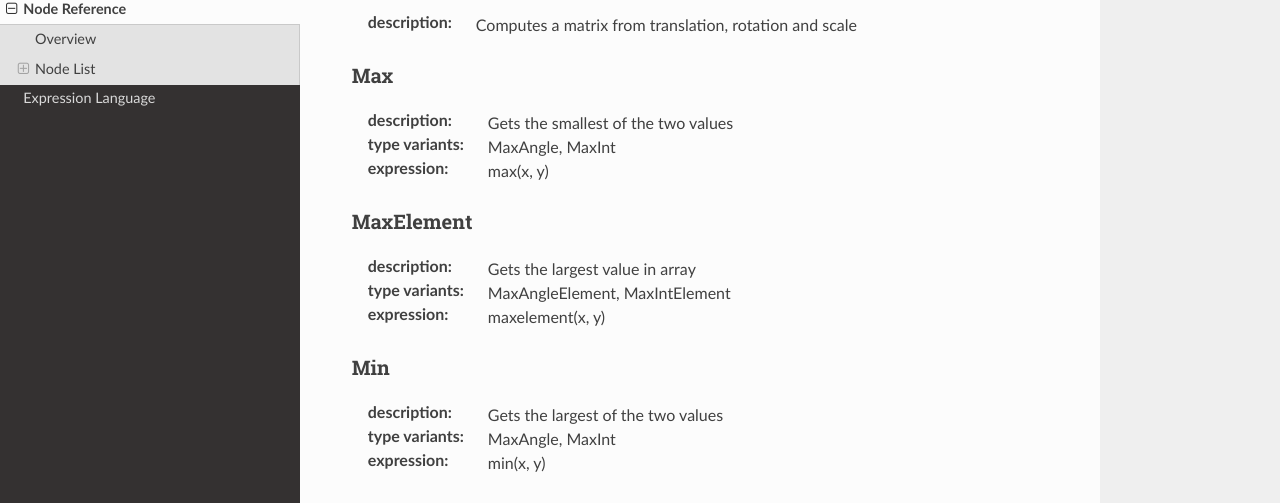
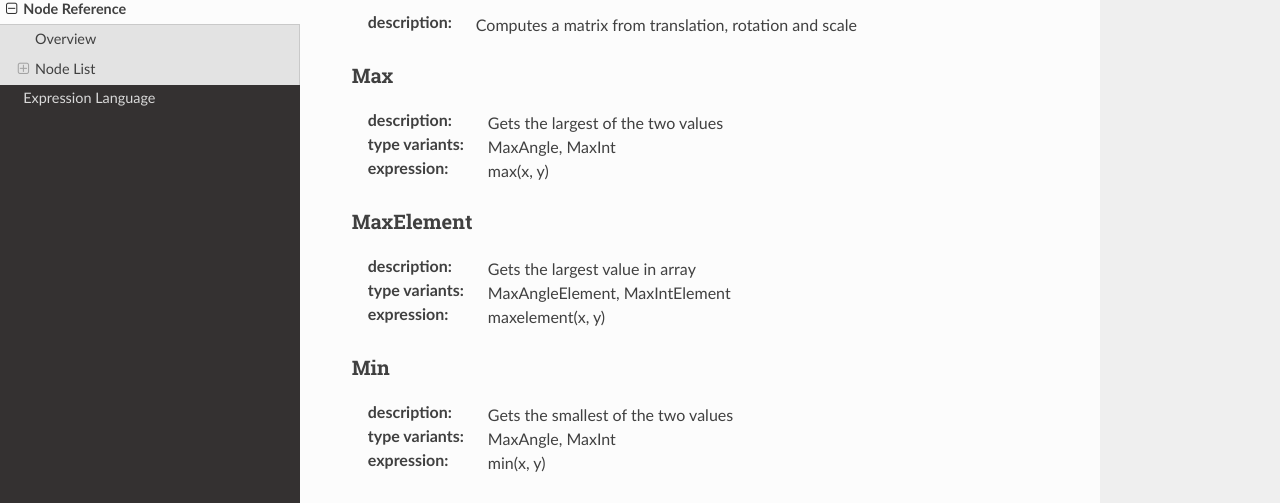
Before and after one commit to serguei-k/maya-math-nodes, a Sphinx documentation site: the page built from docs/source/nodeReference.rst, in a window 1280 px wide and 900 px high, scrolled down 3556 px. Shown: the part 144-647 px from the top of the window. Built offline with Sphinx 7.4.7 and the Read the Docs theme 2.0.0, drawn with Linux system fonts in a browser that asks for light colours; some of the changed lines change nothing that is shown.

Commit message:
fixed error in docs

```diff
--- a/docs/source/nodeReference.rst
+++ b/docs/source/nodeReference.rst
@@ -151,7 +151,7 @@ MatrixFromTRS
 
 Max
 ---
-:description: Gets the smallest of the two values
+:description: Gets the largest of the two values
 :type variants: MaxAngle, MaxInt
 :expression: max(x, y)
 
@@ -163,7 +163,7 @@ MaxElement
 
 Min
 ---
-:description: Gets the largest of the two values
+:description: Gets the smallest of the two values
 :type variants: MaxAngle, MaxInt
 :expression: min(x, y)
 
```
